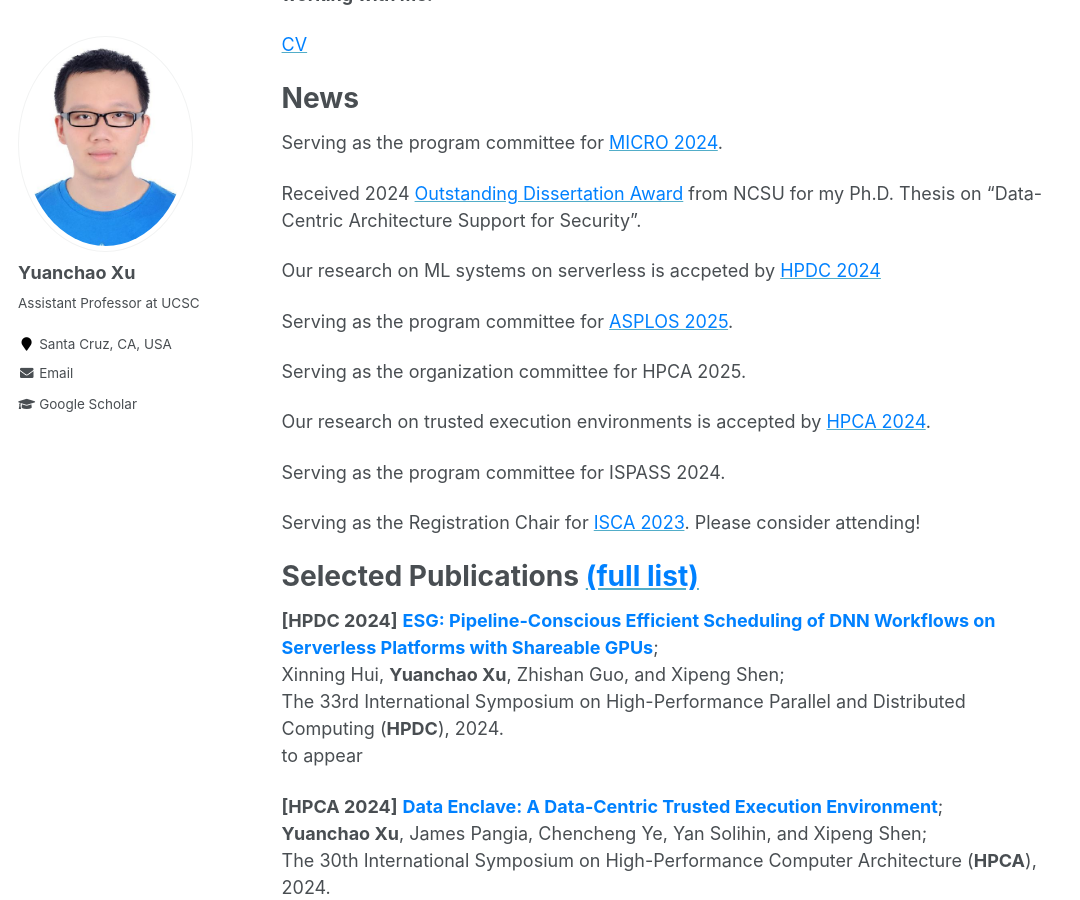
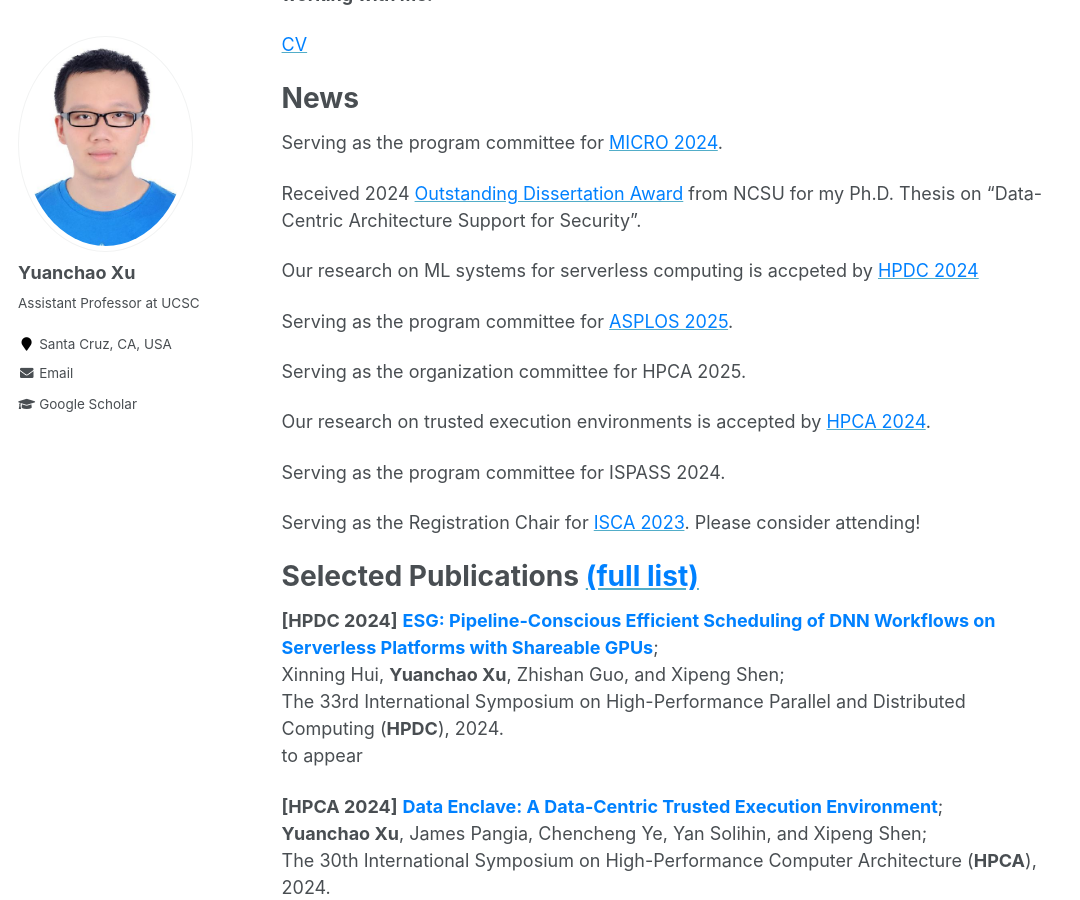
Before and after one commit to yuanchaoxu6/yuanchaoxu6.github.io, a Jekyll site: the page built from _pages/about.md, in a window 1280 px wide and 900 px high, scrolled down 441 px. Shown: the whole window, without its empty margins (0-1080 px from the left). Built offline with Jekyll 4.4.1, drawn with Linux system fonts in a browser that asks for light colours.

Commit message:
Update about.md

```diff
--- a/_pages/about.md
+++ b/_pages/about.md
@@ -25,7 +25,7 @@ Serving as the program committee for [<font color="#0081ff">MICRO 2024</font>](h
 
 Received 2024 [<font color="#0081ff">Outstanding Dissertation Award</font>](https://www.csc.ncsu.edu/academics/graduate/graduate_awards.php) from NCSU for my Ph.D. Thesis on "Data-Centric Architecture Support for Security".
 
-Our research on ML systems on serverless is accpeted by [<font color="#0081ff">HPDC 2024</font>](https://www.hpdc.org/2024/)
+Our research on ML systems for serverless computing is accpeted by [<font color="#0081ff">HPDC 2024</font>](https://www.hpdc.org/2024/)
 
 Serving as the program committee for [<font color="#0081ff">ASPLOS 2025</font>](https://www.asplos-conference.org/asplos-2025-call-for-papers/).
 
```
